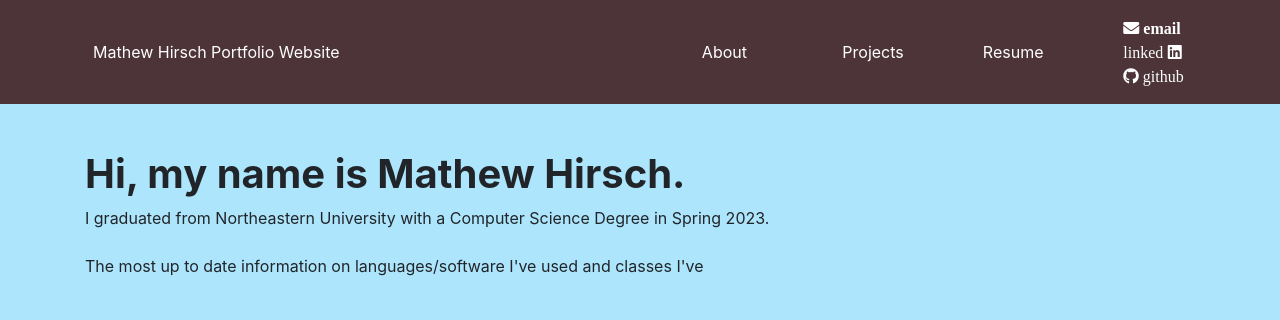
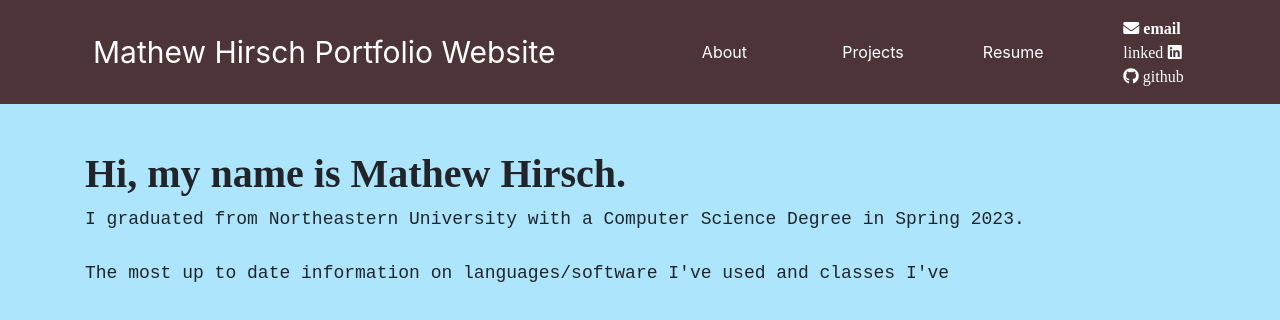
Before and after one commit to Matamir/Website, a React (Create React App) app: page / in a window 1280 px wide. Shown: the top 320 px of the page. Built offline with nearby package versions, Linux system fonts and the light colour scheme.

Commit message:
fixing some visual things

```diff
--- a/public/index.html
+++ b/public/index.html
@@ -1,9 +1,6 @@
 <!DOCTYPE html>
 <html lang="en">
 <head>
-
-  <!-- <meta http-equiv="refresh" content="0; URL=./about.html" />
-  -->
 
   <link rel="stylesheet" href="https://cdn.jsdelivr.net/npm/bootstrap@4.1.3/dist/css/bootstrap.min.css" integrity="sha384-MCw98/SFnGE8fJT3GXwEOngsV7Zt27NXFoaoApmYm81iuXoPkFOJwJ8ERdknLPMO" crossorigin="anonymous">
 
--- a/src/components/about.js
+++ b/src/components/about.js
@@ -35,11 +35,11 @@ const About = () => {
         <div>
             <div className="container" style={{paddingTop:"150px"}}>
 
-                <h1 className="font-weight-bold" style={{fontfamily: 'Copperplate Gothic Light'}}>
+                <h1 className="font-weight-bold" style={{fontFamily: 'Copperplate Gothic Light'}}>
                 Hi, my name is Mathew Hirsch.
                 </h1>
 
-                <p id="aboutText" style={{fontfamily: 'Courier New, monospace', fontsize: 'large'}}>
+                <p id="aboutText" style={{fontFamily: 'Courier New, monospace', fontSize: 'large'}}>
                     {typewriter()}
                 </p>
             </div>
--- a/src/components/navbar.js
+++ b/src/components/navbar.js
@@ -7,24 +7,24 @@ const Navbar = () => {
       <nav className="navbar fixed-top" style={{backgroundColor: "#4c3438"}}>
       <div className="container p-2">
 
-        <div className="col-6 text-white" style={{fontsize:"30px"}}>
+        <div className="col-6 text-white" style={{fontSize:"30px"}}>
           Mathew Hirsch Portfolio Website
         </div>
 
         <div className="col-1">
-          <NavLink to="./" className="text-white" style={{fontsize:"100%"}}>
+          <NavLink to="./" className="text-white" style={{fontSize:"100%"}}>
             About
           </NavLink>
         </div>
 
         <div className="col-1">
-          <NavLink to="./projectsPage" className="text-white" style={{fontsize:"100%"}}>
+          <NavLink to="./projectsPage" className="text-white" style={{fontSize:"100%"}}>
             Projects
           </NavLink>
         </div>
 
         <div className="col-1">
-          <NavLink to="./Resume.pdf" className="text-white" target="_blank" style={{fontsize:"100%"}}>
+          <NavLink to="./Resume.pdf" className="text-white" target="_blank" style={{fontSize:"100%"}}>
             Resume
           </NavLink>
         </div>
--- a/src/components/projectpage.js
+++ b/src/components/projectpage.js
@@ -4,8 +4,7 @@ const ProjectPage = () => {
 
     return(
         <div>
-            <div className="container" style={{paddingTop:"150px"}}></div>
-            <div>
+            <div className="container" style={{paddingTop:"150px"}}>
                 {<ProjectList/>}
             </div>
         </div>
```
Also changed, not shown: 1 other file (tests, documents, lock files or other folders).
